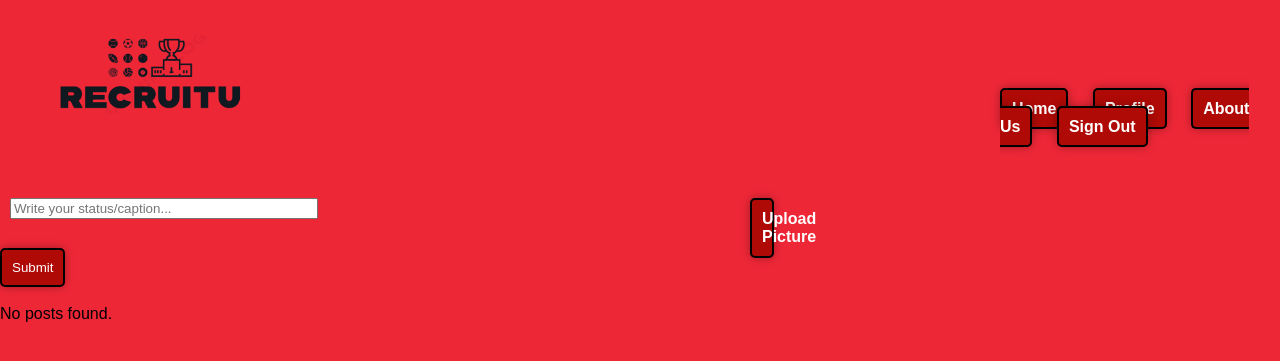
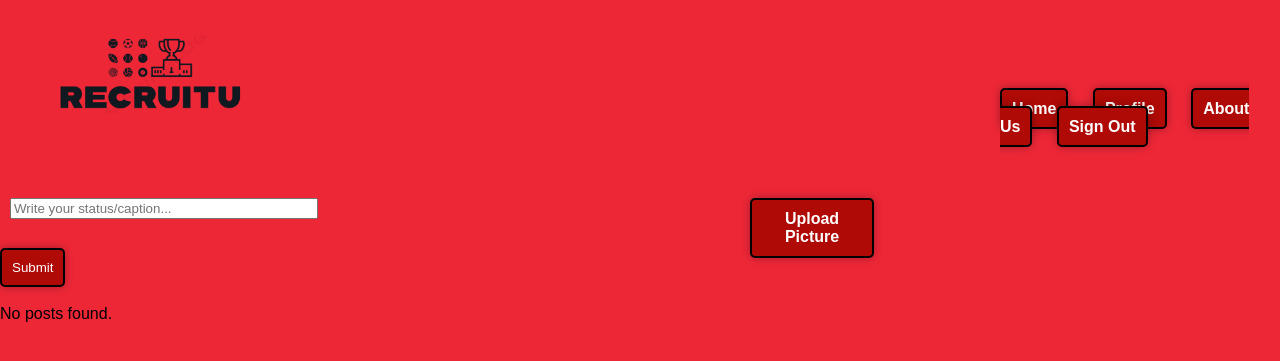
Before and after one commit to KyleSinclair89/CSC482, a PHP site: page /RecruitUHomePage.php in a window 1280 px wide. Shown: the top 361 px of the page. Run offline with PHP 8.4, Linux system fonts and the light colour scheme; the visitor is signed in with stand-in values (Sample User, id 1); data that the repository does not hold is empty.

Commit message:
Update RecruitUHomePage.php
Changed padding on upload picture button

```diff
--- a/RecruitUHomePage.php
+++ b/RecruitUHomePage.php
@@ -155,7 +155,8 @@ if ($_SERVER["REQUEST_METHOD"] === "POST") {
 <br><br><br><br><br><br><br><br><br><br><br>
 <form id="uploadForm" action="RecruitUHomePage.php" method="post" enctype="multipart/form-data" style="position: relative;">
     <input type="text" id="status" name="status" placeholder="Write your status/caption..." style="margin-left: 10px; position: absolute; top: 0; left: 0;">
-    <label for="file-upload" id="uploadBtn" style="background-color: #af0a06; color: white; padding: 10px; text-decoration: none; border-radius: 5px; border: 2.5px solid black; box-shadow: 0 0 10px rgba(0, 0, 0, 0.3); transition: box-shadow 0.3s, background-color 0.3s, color 0.3s; top: 0; right: 0; z-index: 1; margin-left: 370px;" onmouseover="this.style.backgroundColor='#000'; this.style.color='#EE2737';" onmouseout="this.style.backgroundColor='#af0a06'; this.style.color='white'; position: relative;">Upload Picture</label>
+    <label for="file-upload" id="uploadBtn" style="background-color: #af0a06; color: white; padding: 10px 60px; text-decoration: none; border-radius: 5px; border: 2.5px solid black; box-shadow: 0 0 10px rgba(0, 0, 0, 0.3); transition: box-shadow 0.3s, background-color 0.3s, color 0.3s; top: 0; right: 0; z-index: 1; margin-left: 370px; display: flex; justify-content: center; align-items: center;" onmouseover="this.style.backgroundColor='#000'; this.style.color='#EE2737';" onmouseout="this.style.backgroundColor='#af0a06'; this.style.color='white'; position: relative;">Upload Picture</label>
+
 
     <input type="file" id="file-upload" name="file" style="display: none;">
 <input type="submit" id="submitButton" style="background-color: #af0a06; color: white; padding: 10px; text-decoration: none; border-radius: 5px; border: 2.5px solid black; box-shadow: 0 0 10px rgba(0, 0, 0, 0.3); transition: box-shadow 0.3s, background-color 0.3s, color 0.3s; top: 0; right: 0; z-index: 1; margin-top: 50px; cursor: pointer;" onmouseover="this.style.backgroundColor='#000'; this.style.color='#EE2737';" onmouseout="this.style.backgroundColor='#af0a06'; this.style.color='white';"></label>
```
